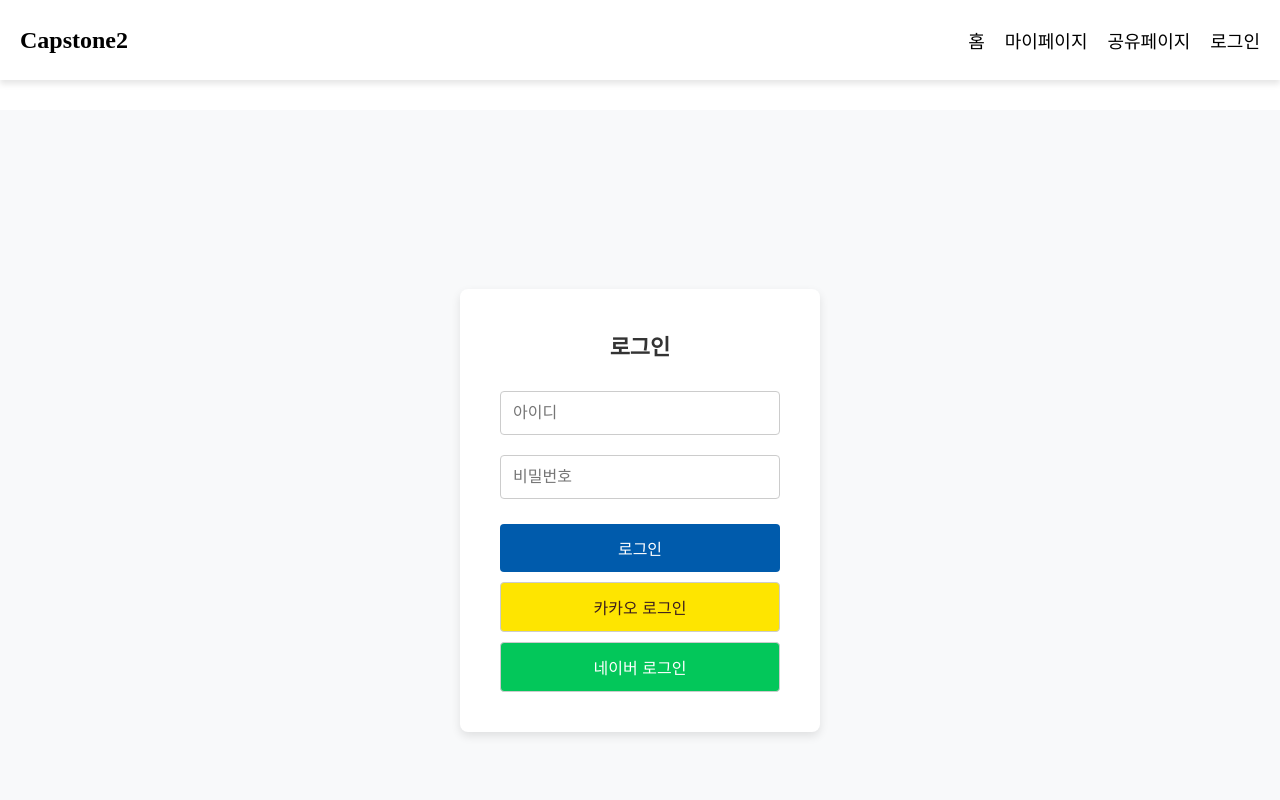
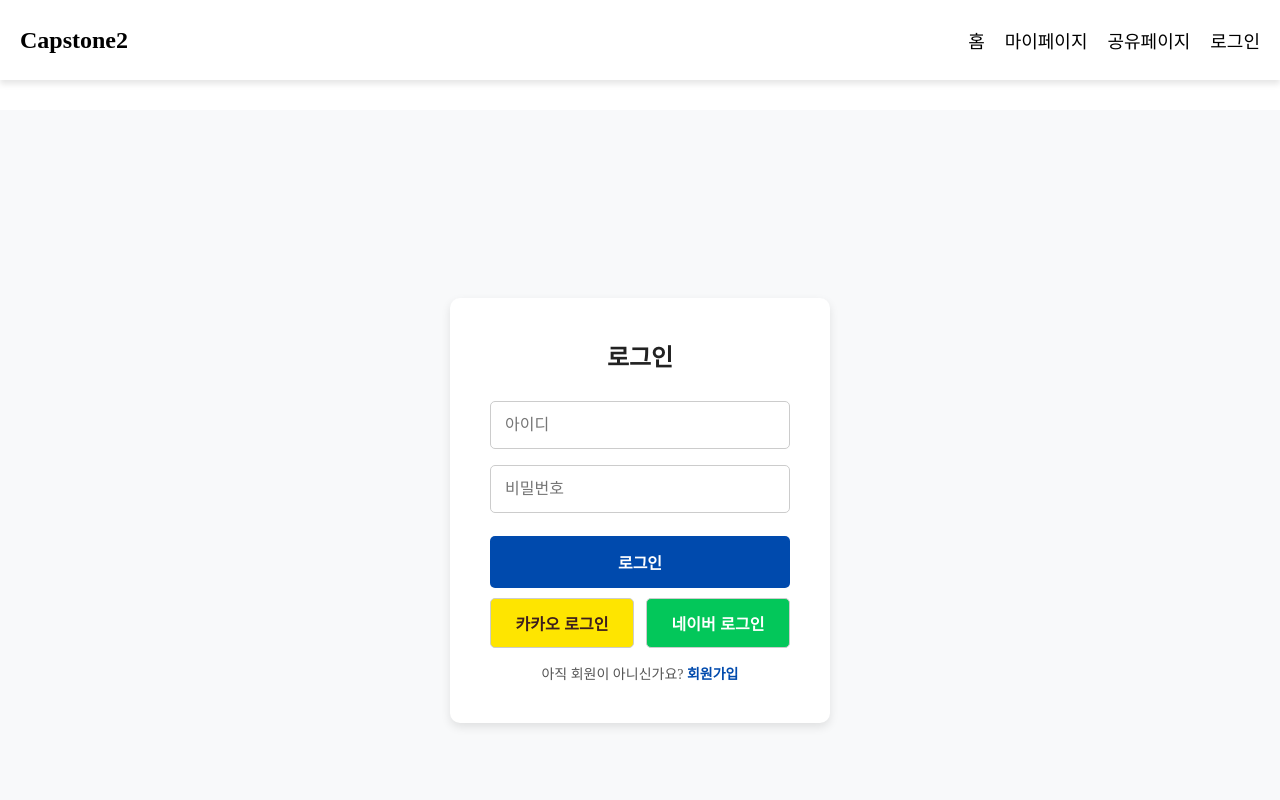
Before and after one commit to jihun8861/Capstone2, a React (Vite) app: page /signin in a window 1280 px wide. Shown: the top 800 px of the page. Built offline with nearby package versions, Linux system fonts and the light colour scheme.

Commit message:
250213 1차 추가작업
로그인페이지 디자인 수정

```diff
--- a/src/pages/login/SignIn.jsx
+++ b/src/pages/login/SignIn.jsx
@@ -1,4 +1,5 @@
 import styled from "styled-components";
+import colors from "../../color/colors"; // 기존 프로젝트 색상과 통합
 
 const Container = styled.div`
   display: flex;
@@ -13,55 +14,66 @@ const Container = styled.div`
 const FormWrapper = styled.div`
   background: white;
   padding: 40px;
-  border-radius: 8px;
+  border-radius: 10px;
   box-shadow: 0px 4px 10px rgba(0, 0, 0, 0.1);
-  width: 360px;
-  text-align: center;
+  display: flex;
+  flex-direction: column;
+  align-items: center;
+  width: 380px;
 `;
 
 const Title = styled.h2`
   margin-bottom: 20px;
-  font-size: 22px;
-  color: #333;
+  font-size: 24px;
+  font-weight: bold;
+  color: #222;
 `;
 
 const Input = styled.input`
   width: 100%;
-  padding: 12px;
-  margin: 10px 0;
+  padding: 14px;
+  margin: 8px 0;
   border: 1px solid #ccc;
-  border-radius: 4px;
+  border-radius: 5px;
   font-size: 16px;
 `;
 
 const Button = styled.button`
   width: 100%;
-  padding: 12px;
+  padding: 14px;
   margin-top: 15px;
-  background-color: #005bac;
+  background-color: #004aad; /* 기존 오렌지 -> 네이비 */
   color: white;
   font-size: 16px;
   border: none;
-  border-radius: 4px;
+  border-radius: 5px;
   cursor: pointer;
+  font-weight: bold;
   transition: background 0.3s ease;
 
   &:hover {
-    background-color: #004080;
+    background-color: #003580;
   }
 `;
 
+const SocialLoginWrapper = styled.div`
+  display: flex;
+  justify-content: space-between;
+  width: 100%;
+  margin-top: 10px;
+`;
+
 const SocialLoginButton = styled.button`
-  width: 100%;
+  width: 48%;
   padding: 12px;
-  margin-top: 10px;
   border: 1px solid #ccc;
-  border-radius: 4px;
+  border-radius: 5px;
   cursor: pointer;
   font-size: 16px;
   display: flex;
   align-items: center;
   justify-content: center;
+  font-weight: bold;
   gap: 10px;
   transition: background 0.3s ease;
 
@@ -69,15 +81,29 @@ const SocialLoginButton = styled.button`
     background-color: #fee500;
     color: #3c1e1e;
   }
+  &.kakao:hover {
+    background-color: #f7d700;
+  }
+
   &.naver {
     background-color: #03c75a;
     color: white;
   }
-  &.kakao:hover {
-    background-color: #f7d700;
+  &.naver:hover {
+    background-color: #029b47;
   }
-  &.naver:hover {
-    background-color: #029d47;
+`;
+
+const SignUpLink = styled.div`
+  margin-top: 15px;
+  font-size: 14px;
+  color: #555;
+  text-align: center;
+
+  a {
+    font-weight: bold;
+    color: #004aad;
+    text-decoration: none;
   }
 `;
 
@@ -89,8 +115,15 @@ export const SignInPage = () => {
         <Input type="text" placeholder="아이디" />
         <Input type="password" placeholder="비밀번호" />
         <Button type="submit">로그인</Button>
-        <SocialLoginButton className="kakao">카카오 로그인</SocialLoginButton>
-        <SocialLoginButton className="naver">네이버 로그인</SocialLoginButton>
+
+        <SocialLoginWrapper>
+          <SocialLoginButton className="kakao">카카오 로그인</SocialLoginButton>
+          <SocialLoginButton className="naver">네이버 로그인</SocialLoginButton>
+        </SocialLoginWrapper>
+
+        <SignUpLink>
+          아직 회원이 아니신가요? <a href="/signup">회원가입</a>
+        </SignUpLink>
       </FormWrapper>
     </Container>
   );
```
